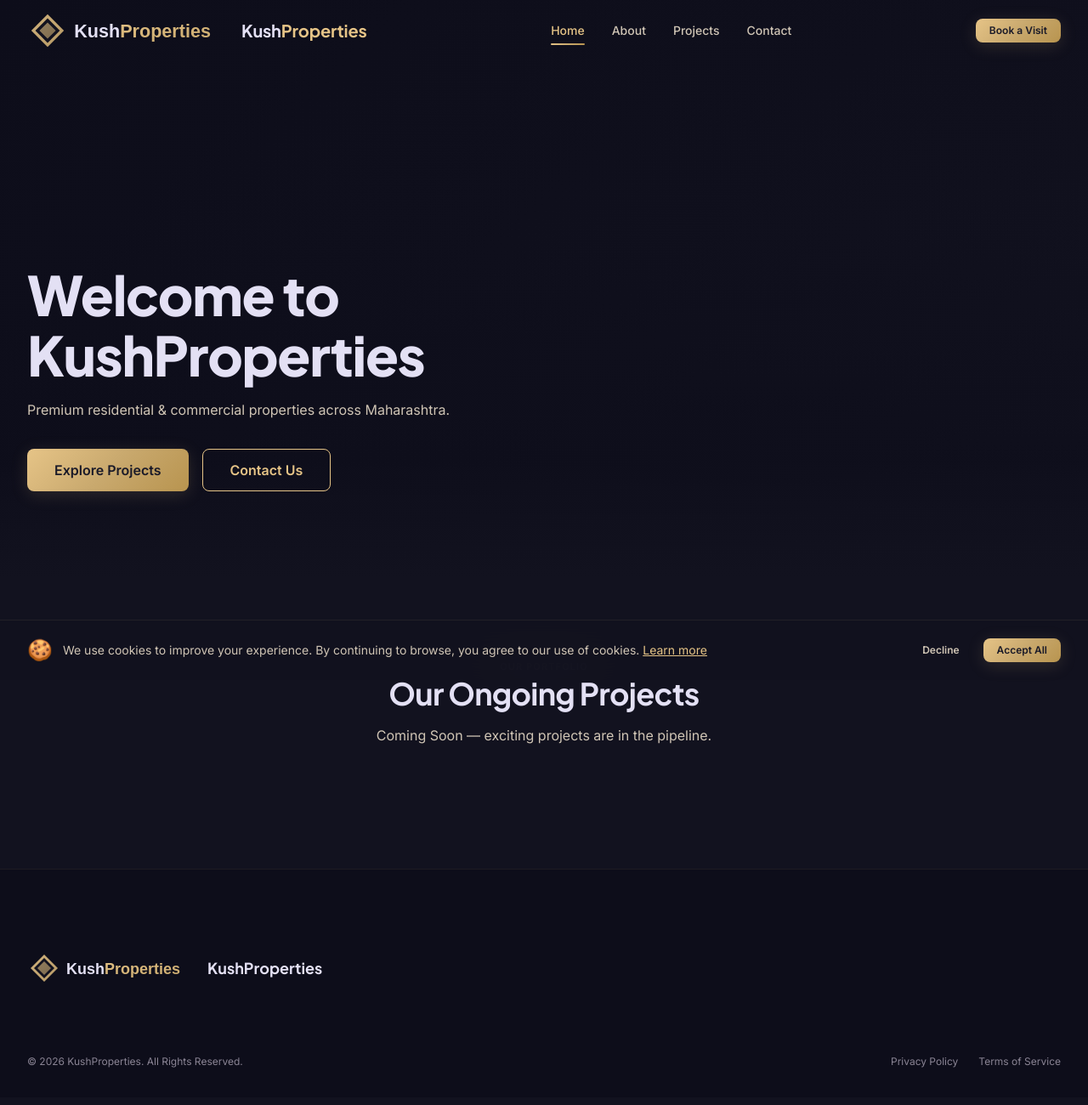
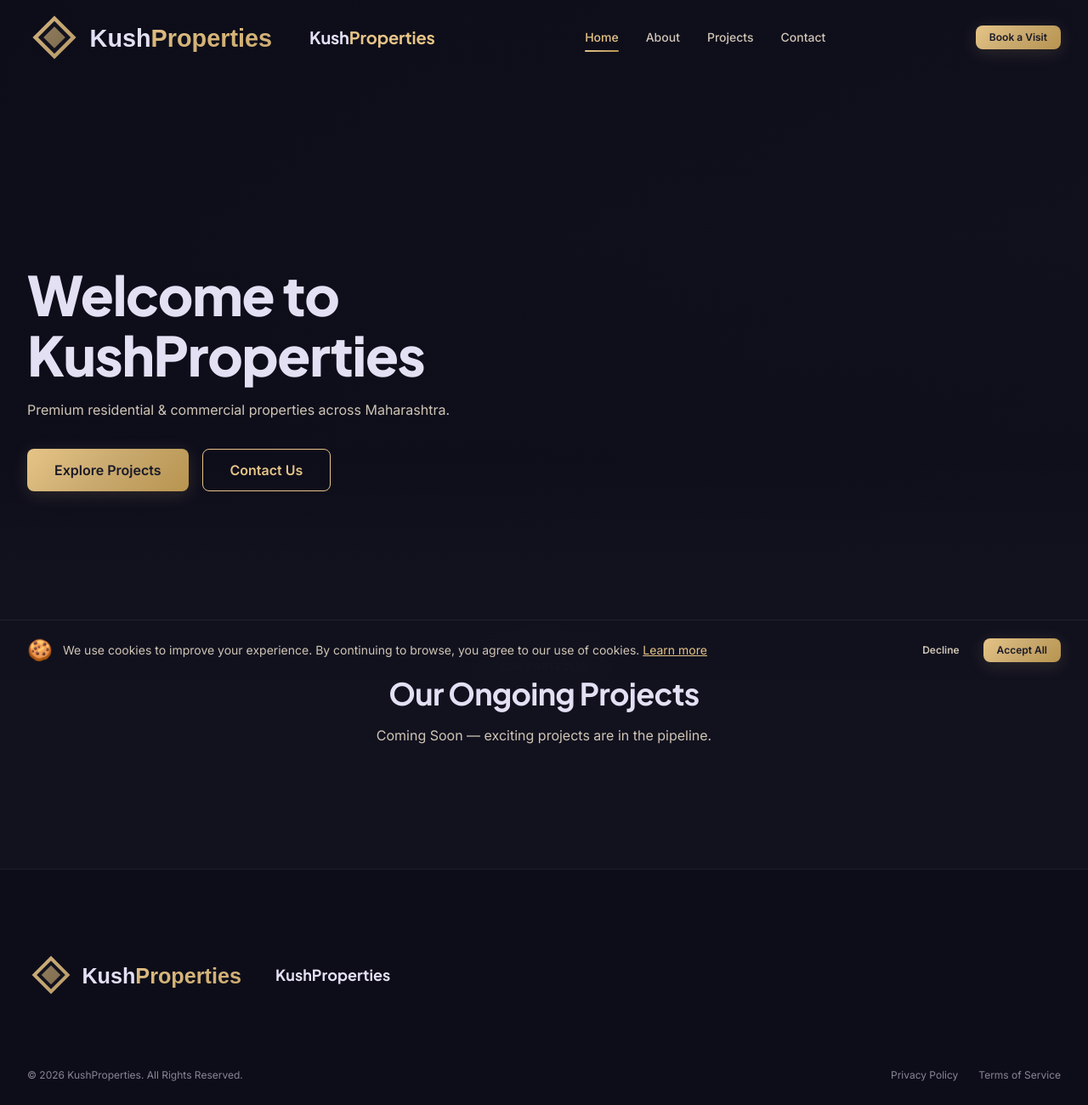
Before and after one commit to kfree2775/kush-properties, a website built with Vite: page src/index.html in a window 1280 px wide. Shown: the whole page at 85% size. Built offline with nearby package versions, Linux system fonts and the light colour scheme; files whose address does not match are found by name.

Commit message:
feat: initialize design system and component CSS with core styles and design tokens

```diff
--- a/src/css/components.css
+++ b/src/css/components.css
@@ -39,7 +39,7 @@
 }
 
 .navbar__logo img {
-  height: 48px;
+  height: 64px;
   width: auto;
 }
 
@@ -616,7 +616,7 @@
 }
 
 .footer__brand-logo img {
-  height: 40px;
+  height: 56px;
 }
 
 .footer__brand-logo span {
--- a/src/css/design-system.css
+++ b/src/css/design-system.css
@@ -113,7 +113,7 @@
   /* === Layout === */
   --container-max:            1280px;
   --container-padding:        clamp(1rem, 4vw, 2rem);
-  --navbar-height:            72px;
+  --navbar-height:            88px;
 }
 
 /* ---------- Reset ---------- */
```
